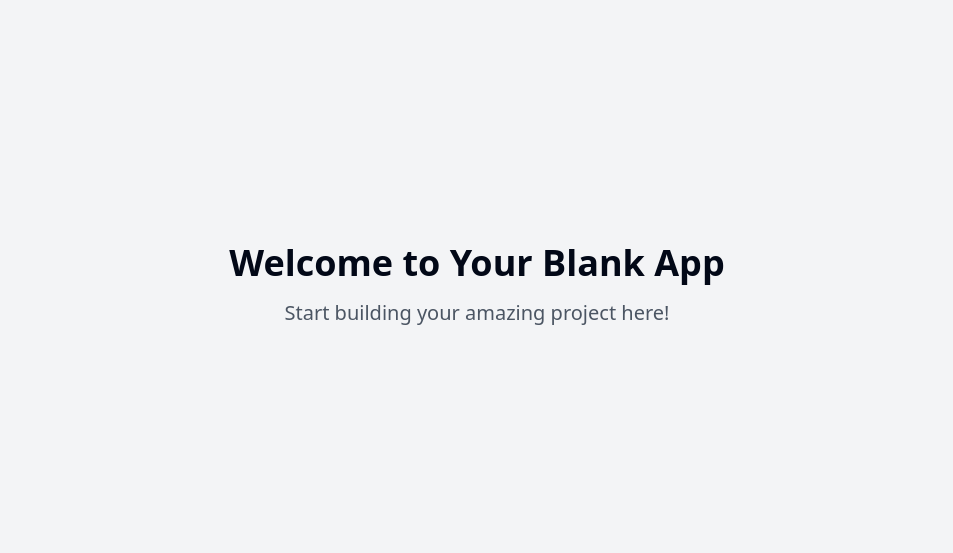
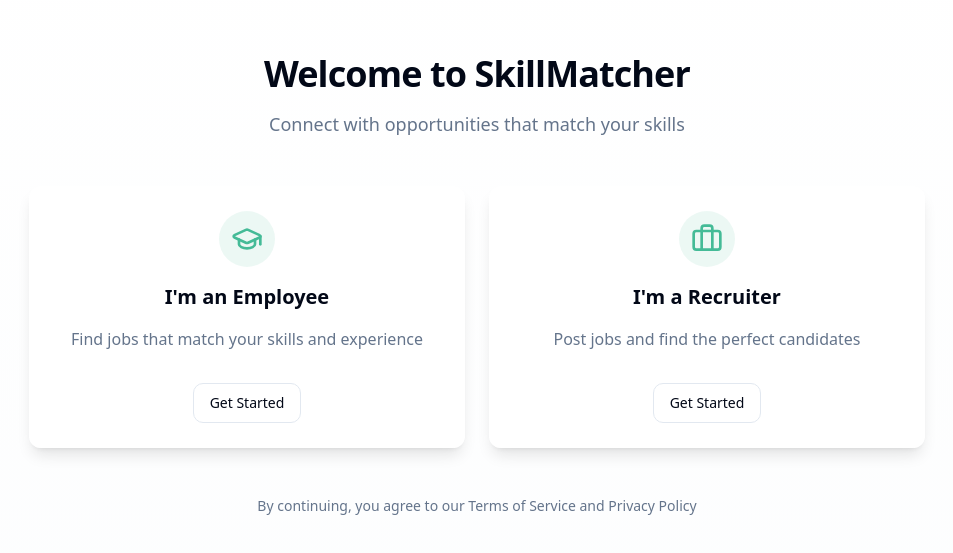
Before and after one commit to Varad8003/setskiller, a React (Vite) app: page / in a window 1280 px wide. Shown: the part 115-668 px from the top of the page, without its empty margins (163-1116 px from the left). Built offline with nearby package versions, Linux system fonts and the light colour scheme.

Commit message:
Implement placement assistance website UI
This commit implements a user interface for a placement assistance website.  The UI will include features for employee and recruiter logins, with functionality for submitting resumes, skills, and job openings.

```diff
--- a/package.json
+++ b/package.json
@@ -45,6 +45,7 @@
     "cmdk": "^1.0.0",
     "date-fns": "^3.6.0",
     "embla-carousel-react": "^8.3.0",
+    "framer-motion": "^12.4.7",
     "input-otp": "^1.2.4",
     "lucide-react": "^0.462.0",
     "next-themes": "^0.3.0",
--- a/src/App.tsx
+++ b/src/App.tsx
@@ -1,10 +1,14 @@
+
 import { Toaster } from "@/components/ui/toaster";
 import { Toaster as Sonner } from "@/components/ui/sonner";
 import { TooltipProvider } from "@/components/ui/tooltip";
 import { QueryClient, QueryClientProvider } from "@tanstack/react-query";
 import { BrowserRouter, Routes, Route } from "react-router-dom";
+import { AnimatePresence } from "framer-motion";
 import Index from "./pages/Index";
 import NotFound from "./pages/NotFound";
+import EmployeeLogin from "./pages/employee/Login";
+import RecruiterLogin from "./pages/recruiter/Login";
 
 const queryClient = new QueryClient();
 
@@ -14,11 +18,14 @@ const App = () => (
       <Toaster />
       <Sonner />
       <BrowserRouter>
-        <Routes>
-          <Route path="/" element={<Index />} />
-          {/* ADD ALL CUSTOM ROUTES ABOVE THE CATCH-ALL "*" ROUTE */}
-          <Route path="*" element={<NotFound />} />
-        </Routes>
+        <AnimatePresence mode="wait">
+          <Routes>
+            <Route path="/" element={<Index />} />
+            <Route path="/employee/login" element={<EmployeeLogin />} />
+            <Route path="/recruiter/login" element={<RecruiterLogin />} />
+            <Route path="*" element={<NotFound />} />
+          </Routes>
+        </AnimatePresence>
       </BrowserRouter>
     </TooltipProvider>
   </QueryClientProvider>
--- a/src/index.css
+++ b/src/index.css
@@ -1,3 +1,4 @@
+
 @tailwind base;
 @tailwind components;
 @tailwind utilities;
@@ -13,7 +14,7 @@
     --popover: 0 0% 100%;
     --popover-foreground: 222.2 84% 4.9%;
 
-    --primary: 222.2 47.4% 11.2%;
+    --primary: 162 47% 50%;
     --primary-foreground: 210 40% 98%;
 
     --secondary: 210 40% 96.1%;
@@ -32,61 +33,7 @@
     --input: 214.3 31.8% 91.4%;
     --ring: 222.2 84% 4.9%;
 
-    --radius: 0.5rem;
-
-    --sidebar-background: 0 0% 98%;
-
-    --sidebar-foreground: 240 5.3% 26.1%;
-
-    --sidebar-primary: 240 5.9% 10%;
-
-    --sidebar-primary-foreground: 0 0% 98%;
-
-    --sidebar-accent: 240 4.8% 95.9%;
-
-    --sidebar-accent-foreground: 240 5.9% 10%;
-
-    --sidebar-border: 220 13% 91%;
-
-    --sidebar-ring: 217.2 91.2% 59.8%;
-  }
-
-  .dark {
-    --background: 222.2 84% 4.9%;
-    --foreground: 210 40% 98%;
-
-    --card: 222.2 84% 4.9%;
-    --card-foreground: 210 40% 98%;
-
-    --popover: 222.2 84% 4.9%;
-    --popover-foreground: 210 40% 98%;
-
-    --primary: 210 40% 98%;
-    --primary-foreground: 222.2 47.4% 11.2%;
-
-    --secondary: 217.2 32.6% 17.5%;
-    --secondary-foreground: 210 40% 98%;
-
-    --muted: 217.2 32.6% 17.5%;
-    --muted-foreground: 215 20.2% 65.1%;
-
-    --accent: 217.2 32.6% 17.5%;
-    --accent-foreground: 210 40% 98%;
-
-    --destructive: 0 62.8% 30.6%;
-    --destructive-foreground: 210 40% 98%;
-
-    --border: 217.2 32.6% 17.5%;
-    --input: 217.2 32.6% 17.5%;
-    --ring: 212.7 26.8% 83.9%;
-    --sidebar-background: 240 5.9% 10%;
-    --sidebar-foreground: 240 4.8% 95.9%;
-    --sidebar-primary: 224.3 76.3% 48%;
-    --sidebar-primary-foreground: 0 0% 100%;
-    --sidebar-accent: 240 3.7% 15.9%;
-    --sidebar-accent-foreground: 240 4.8% 95.9%;
-    --sidebar-border: 240 3.7% 15.9%;
-    --sidebar-ring: 217.2 91.2% 59.8%;
+    --radius: 0.75rem;
   }
 }
 
@@ -94,8 +41,15 @@
   * {
     @apply border-border;
   }
-
   body {
-    @apply bg-background text-foreground;
+    @apply bg-background text-foreground antialiased;
   }
 }
+
+.glass {
+  @apply bg-white/80 backdrop-blur-sm border border-white/20 shadow-lg;
+}
+
+.hover-scale {
+  @apply transition-transform duration-300 hover:scale-[1.02];
+}
--- a/src/pages/Index.tsx
+++ b/src/pages/Index.tsx
@@ -1,12 +1,100 @@
-// Update this page (the content is just a fallback if you fail to update the page)
+
+import { useState } from "react";
+import { motion } from "framer-motion";
+import { useNavigate } from "react-router-dom";
+import { Button } from "@/components/ui/button";
+import { Card } from "@/components/ui/card";
+import { Briefcase, GraduationCap } from "lucide-react";
 
 const Index = () => {
+  const navigate = useNavigate();
+  const [selectedRole, setSelectedRole] = useState<string | null>(null);
+
+  const handleRoleSelect = (role: string) => {
+    setSelectedRole(role);
+    setTimeout(() => {
+      navigate(`/${role.toLowerCase()}/login`);
+    }, 500);
+  };
+
   return (
-    <div className="min-h-screen flex items-center justify-center bg-gray-100">
-      <div className="text-center">
-        <h1 className="text-4xl font-bold mb-4">Welcome to Your Blank App</h1>
-        <p className="text-xl text-gray-600">Start building your amazing project here!</p>
+    <div className="min-h-screen flex flex-col items-center justify-center bg-gradient-to-b from-background to-secondary/20 p-4">
+      <motion.div
+        initial={{ opacity: 0, y: 20 }}
+        animate={{ opacity: 1, y: 0 }}
+        transition={{ duration: 0.6 }}
+        className="text-center mb-12"
+      >
+        <h1 className="text-4xl font-bold tracking-tight mb-4">
+          Welcome to SkillMatcher
+        </h1>
+        <p className="text-lg text-muted-foreground">
+          Connect with opportunities that match your skills
+        </p>
+      </motion.div>
+
+      <div className="grid md:grid-cols-2 gap-6 w-full max-w-4xl">
+        <motion.div
+          initial={{ opacity: 0, x: -20 }}
+          animate={{ opacity: 1, x: 0 }}
+          transition={{ duration: 0.6, delay: 0.2 }}
+        >
+          <Card
+            className={`glass p-6 hover-scale cursor-pointer ${
+              selectedRole === "Employee" ? "ring-2 ring-primary" : ""
+            }`}
+            onClick={() => handleRoleSelect("Employee")}
+          >
+            <div className="flex flex-col items-center gap-4">
+              <div className="p-3 rounded-full bg-primary/10">
+                <GraduationCap className="w-8 h-8 text-primary" />
+              </div>
+              <h2 className="text-xl font-semibold">I'm an Employee</h2>
+              <p className="text-muted-foreground text-center">
+                Find jobs that match your skills and experience
+              </p>
+              <Button variant="outline" className="mt-4">
+                Get Started
+              </Button>
+            </div>
+          </Card>
+        </motion.div>
+
+        <motion.div
+          initial={{ opacity: 0, x: 20 }}
+          animate={{ opacity: 1, x: 0 }}
+          transition={{ duration: 0.6, delay: 0.4 }}
+        >
+          <Card
+            className={`glass p-6 hover-scale cursor-pointer ${
+              selectedRole === "Recruiter" ? "ring-2 ring-primary" : ""
+            }`}
+            onClick={() => handleRoleSelect("Recruiter")}
+          >
+            <div className="flex flex-col items-center gap-4">
+              <div className="p-3 rounded-full bg-primary/10">
+                <Briefcase className="w-8 h-8 text-primary" />
+              </div>
+              <h2 className="text-xl font-semibold">I'm a Recruiter</h2>
+              <p className="text-muted-foreground text-center">
+                Post jobs and find the perfect candidates
+              </p>
+              <Button variant="outline" className="mt-4">
+                Get Started
+              </Button>
+            </div>
+          </Card>
+        </motion.div>
       </div>
+
+      <motion.p
+        initial={{ opacity: 0 }}
+        animate={{ opacity: 1 }}
+        transition={{ duration: 0.6, delay: 0.6 }}
+        className="mt-12 text-sm text-muted-foreground"
+      >
+        By continuing, you agree to our Terms of Service and Privacy Policy
+      </motion.p>
     </div>
   );
 };
--- /dev/null
+++ b/src/pages/employee/Login.tsx
@@ -0,0 +1,63 @@
+
+import { motion } from "framer-motion";
+import { Button } from "@/components/ui/button";
+import { Card } from "@/components/ui/card";
+import { Input } from "@/components/ui/input";
+import { Label } from "@/components/ui/label";
+import { ArrowLeft } from "lucide-react";
+import { Link } from "react-router-dom";
+
+const EmployeeLogin = () => {
+  return (
+    <div className="min-h-screen flex flex-col items-center justify-center bg-gradient-to-b from-background to-secondary/20 p-4">
+      <motion.div
+        initial={{ opacity: 0, y: 20 }}
+        animate={{ opacity: 1, y: 0 }}
+        exit={{ opacity: 0, y: -20 }}
+        className="w-full max-w-md"
+      >
+        <Link
+          to="/"
+          className="inline-flex items-center text-sm text-muted-foreground hover:text-foreground mb-6"
+        >
+          <ArrowLeft className="w-4 h-4 mr-2" />
+          Back to home
+        </Link>
+
+        <Card className="glass p-6">
+          <h2 className="text-2xl font-semibold text-center mb-6">
+            Employee Login
+          </h2>
+          <form className="space-y-4">
+            <div className="space-y-2">
+              <Label htmlFor="email">Email</Label>
+              <Input
+                id="email"
+                placeholder="Enter your email"
+                type="email"
+                required
+              />
+            </div>
+            <div className="space-y-2">
+              <Label htmlFor="password">Password</Label>
+              <Input
+                id="password"
+                placeholder="Enter your password"
+                type="password"
+                required
+              />
+            </div>
+            <Button className="w-full">Sign In</Button>
+          </form>
+          <div className="mt-4 text-center text-sm">
+            <a href="#" className="text-primary hover:underline">
+              Don't have an account? Sign up
+            </a>
+          </div>
+        </Card>
+      </motion.div>
+    </div>
+  );
+};
+
+export default EmployeeLogin;
--- /dev/null
+++ b/src/pages/recruiter/Login.tsx
@@ -0,0 +1,63 @@
+
+import { motion } from "framer-motion";
+import { Button } from "@/components/ui/button";
+import { Card } from "@/components/ui/card";
+import { Input } from "@/components/ui/input";
+import { Label } from "@/components/ui/label";
+import { ArrowLeft } from "lucide-react";
+import { Link } from "react-router-dom";
+
+const RecruiterLogin = () => {
+  return (
+    <div className="min-h-screen flex flex-col items-center justify-center bg-gradient-to-b from-background to-secondary/20 p-4">
+      <motion.div
+        initial={{ opacity: 0, y: 20 }}
+        animate={{ opacity: 1, y: 0 }}
+        exit={{ opacity: 0, y: -20 }}
+        className="w-full max-w-md"
+      >
+        <Link
+          to="/"
+          className="inline-flex items-center text-sm text-muted-foreground hover:text-foreground mb-6"
+        >
+          <ArrowLeft className="w-4 h-4 mr-2" />
+          Back to home
+        </Link>
+
+        <Card className="glass p-6">
+          <h2 className="text-2xl font-semibold text-center mb-6">
+            Recruiter Login
+          </h2>
+          <form className="space-y-4">
+            <div className="space-y-2">
+              <Label htmlFor="email">Email</Label>
+              <Input
+                id="email"
+                placeholder="Enter your email"
+                type="email"
+                required
+              />
+            </div>
+            <div className="space-y-2">
+              <Label htmlFor="password">Password</Label>
+              <Input
+                id="password"
+                placeholder="Enter your password"
+                type="password"
+                required
+              />
+            </div>
+            <Button className="w-full">Sign In</Button>
+          </form>
+          <div className="mt-4 text-center text-sm">
+            <a href="#" className="text-primary hover:underline">
+              Don't have an account? Sign up
+            </a>
+          </div>
+        </Card>
+      </motion.div>
+    </div>
+  );
+};
+
+export default RecruiterLogin;
```
Also changed, not shown: tailwind.config.ts (+36 -53 lines), 1 other file (tests, documents, lock files or other folders).
